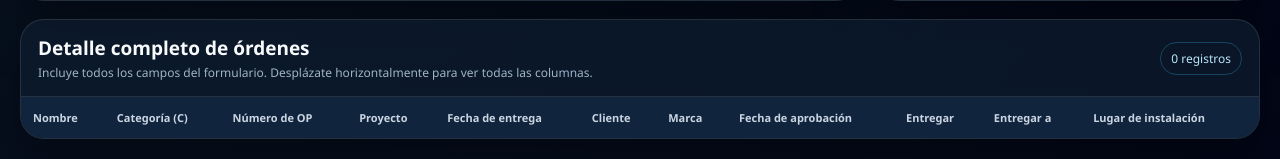
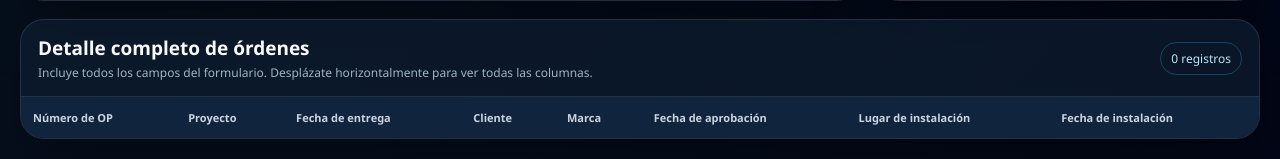
Before and after one commit to digitador1btlmarketing-code/btl-control-center, a Flask app: page / in a window 1280 px wide. Shown: the part 733-892 px from the top of the page. Run offline with Flask 3, Linux system fonts and the light colour scheme; data that the repository does not hold is empty.

Commit message:
Limpiar detalle para produccion

```diff
--- a/templates/index.html
+++ b/templates/index.html
@@ -107,16 +107,12 @@
         <table class="detail-table">
           <thead>
             <tr>
-              <th>Nombre</th>
-              <th>Categoría (C)</th>
               <th>Número de OP</th>
               <th>Proyecto</th>
               <th>Fecha de entrega</th>
               <th>Cliente</th>
               <th>Marca</th>
               <th>Fecha de aprobación</th>
-              <th>Entregar</th>
-              <th>Entregar a</th>
               <th>Lugar de instalación</th>
               <th>Fecha de instalación</th>
               <th>Fecha de desinstalación</th>
@@ -195,16 +191,12 @@ function renderDetailTable(){
   detailCount.textContent = `${allRows.length} registros`;
   detailBody.innerHTML = allRows.map(r => `
     <tr class="${rowClass(r)}">
-      <td>${esc(r.nombre || '-')}</td>
-      <td>${esc(r.categoria || '-')}</td>
       <td><b>${esc(r.op || '-')}</b></td>
       <td class="long">${esc(r.proyecto || '-')}</td>
       <td>${esc(r.fecha_entrega || r.entrega || '-')}</td>
       <td>${esc(r.cliente || '-')}</td>
       <td>${esc(r.marca || '-')}</td>
       <td>${esc(r.fecha_aprobacion || '-')}</td>
-      <td>${esc(r.entregar || '-')}</td>
-      <td>${esc(r.entregar_a || '-')}</td>
       <td class="long">${esc(r.lugar_instalacion || '-')}</td>
       <td>${esc(r.fecha_instalacion || '-')}</td>
       <td>${esc(r.fecha_desinstalacion || '-')}</td>
@@ -213,7 +205,7 @@ function renderDetailTable(){
       <td>${fmtStatus(r.status)}</td>
       <td><div class="progress"><div class="bar"><span style="width:${Math.min(Number(r.avance)||0,100)}%"></span></div>${esc(r.avance)}%</div></td>
       <td>${fmtDays(r.dias)}</td>
-    </tr>`).join('') || `<tr><td colspan="18" class="muted" style="text-align:center;padding:28px">Sin registros</td></tr>`;
+    </tr>`).join('') || `<tr><td colspan="14" class="muted" style="text-align:center;padding:28px">Sin registros</td></tr>`;
 }
 
 function renderSide(data){
```
